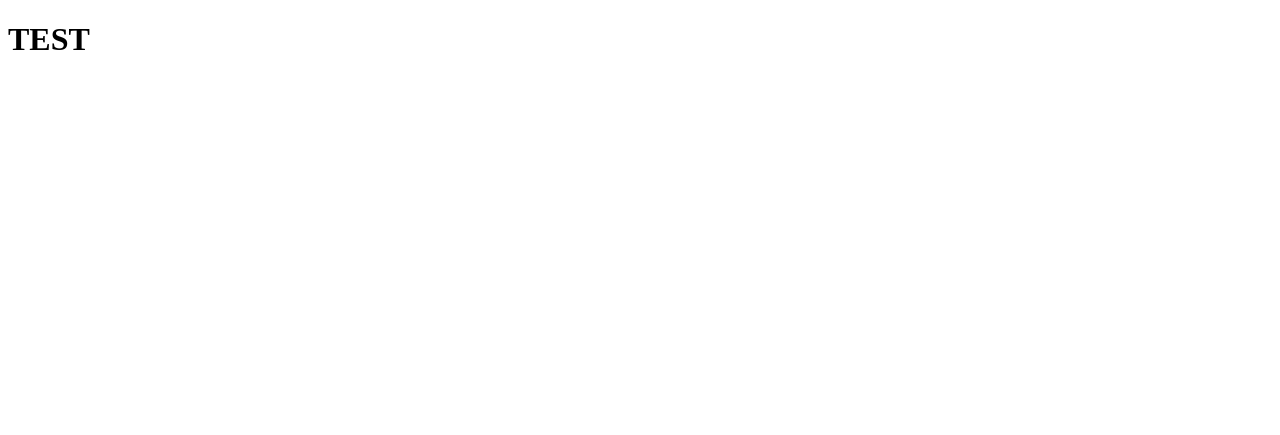
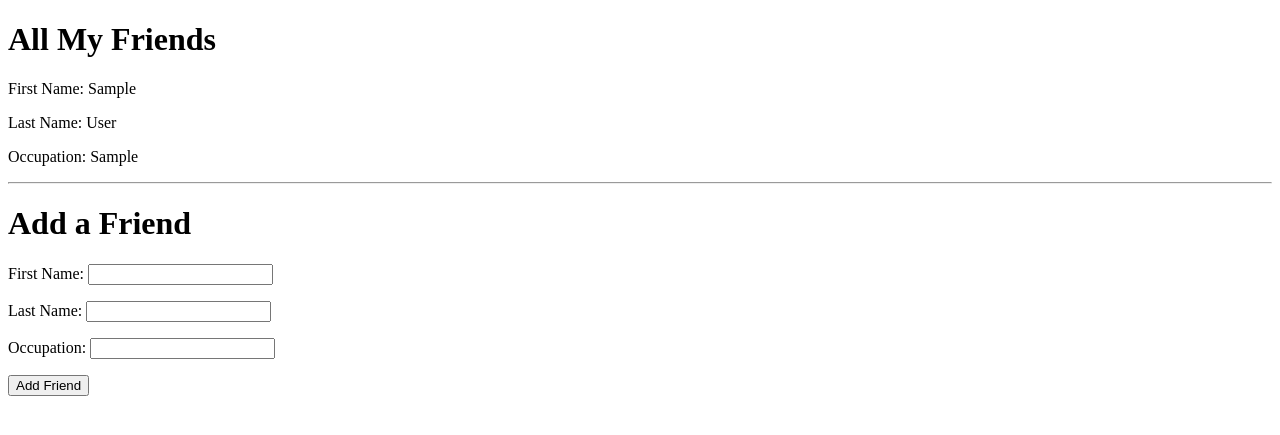
Before and after one commit to BryanLinton/Python_Dojo, a Flask app: page / in a window 1280 px wide. Before the commit the part shown is almost empty. Shown: the top 435 px of the page. Run offline with Flask 2, Linux system fonts and the light colour scheme; tables that the repository leaves empty or names only in its code hold one stand-in row (values such as "Sample post"); some libraries are stand-ins or nearby versions.

Commit message:
added stuff? i don't remember

```diff
--- a/flask_mysql/first_flask_project/server.py
+++ b/flask_mysql/first_flask_project/server.py
@@ -1,4 +1,4 @@
-from flask import Flask, render_template
+from flask import Flask, render_template, request, redirect
 from first_flask_mysql import connectToMySQL    # import the function that will return an instance of a connection
 app = Flask(__name__)
 @app.route("/")
@@ -6,7 +6,19 @@ def index():
     mysql = connectToMySQL('first_flask')	        # call the function, passing in the name of our db
     friends = mysql.query_db('SELECT * FROM friends;')  # call the query_db function, pass in the query as a string
     print(friends)
-    return render_template("index.html")
+    return render_template("index.html", all_friends = friends)
 
+@app.route("/create_friend", methods=["POST"])
+def add_friend_to_db():
+    mysql = connectToMySQL("first_flask")
+
+    query = "INSERT INTO friends (first_name, last_name, occupation, created_at, updated_at) VALUES (%(fn)s, %(ln)s, %(occup)s, now(), now());"
+    data = {
+        "fn": request.form["fname"],
+        "ln": request.form["lname"],
+        "occup": request.form["occ"]
+    }
+    new_friend_id = mysql.query_db(query, data)
+    return redirect("/")
 if __name__ == "__main__":
     app.run(debug=True)
--- a/flask_mysql/first_flask_project/templates/index.html
+++ b/flask_mysql/first_flask_project/templates/index.html
@@ -7,6 +7,21 @@
     <title>Document</title>
 </head>
 <body>
-    <h1>TEST</h1>
+    <h1>All My Friends</h1>
+{% for one_friend in all_friends %}
+    <p>First Name: {{one_friend["first_name"]}}</p>
+    <p>Last Name: {{one_friend["last_name"]}}</p>
+    <p>Occupation: {{one_friend["occupation"]}}</p>
+    <hr>
+{% endfor %}
+
+<h1>Add a Friend</h1>
+<form action="/create_friend" method="POST">
+    <p>First Name: <input type="text" name="fname"></p>
+    <p>Last Name: <input type="text" name="lname"></p>
+    <p>Occupation: <input type="text" name="occ"></p>
+    <input type="submit" value="Add Friend">
+</form>
+
 </body>
 </html>
```
